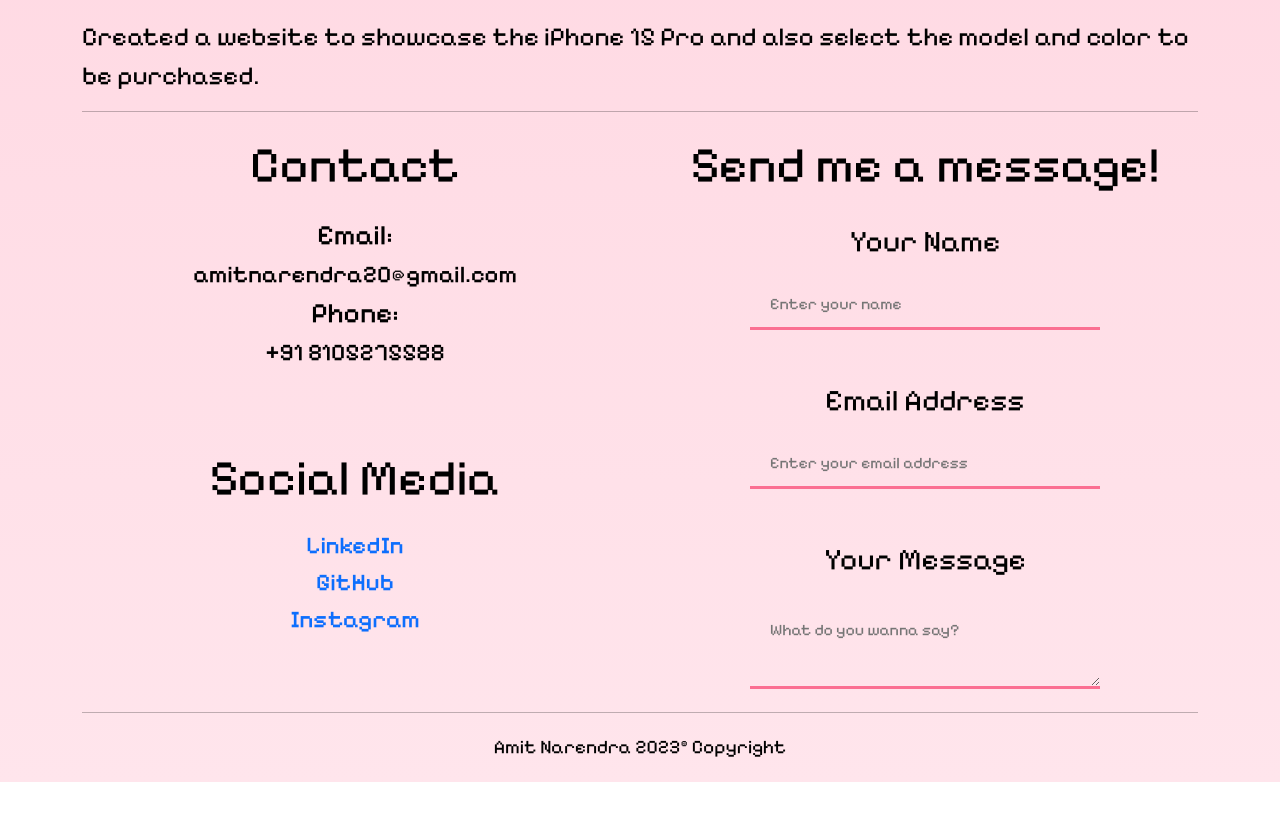
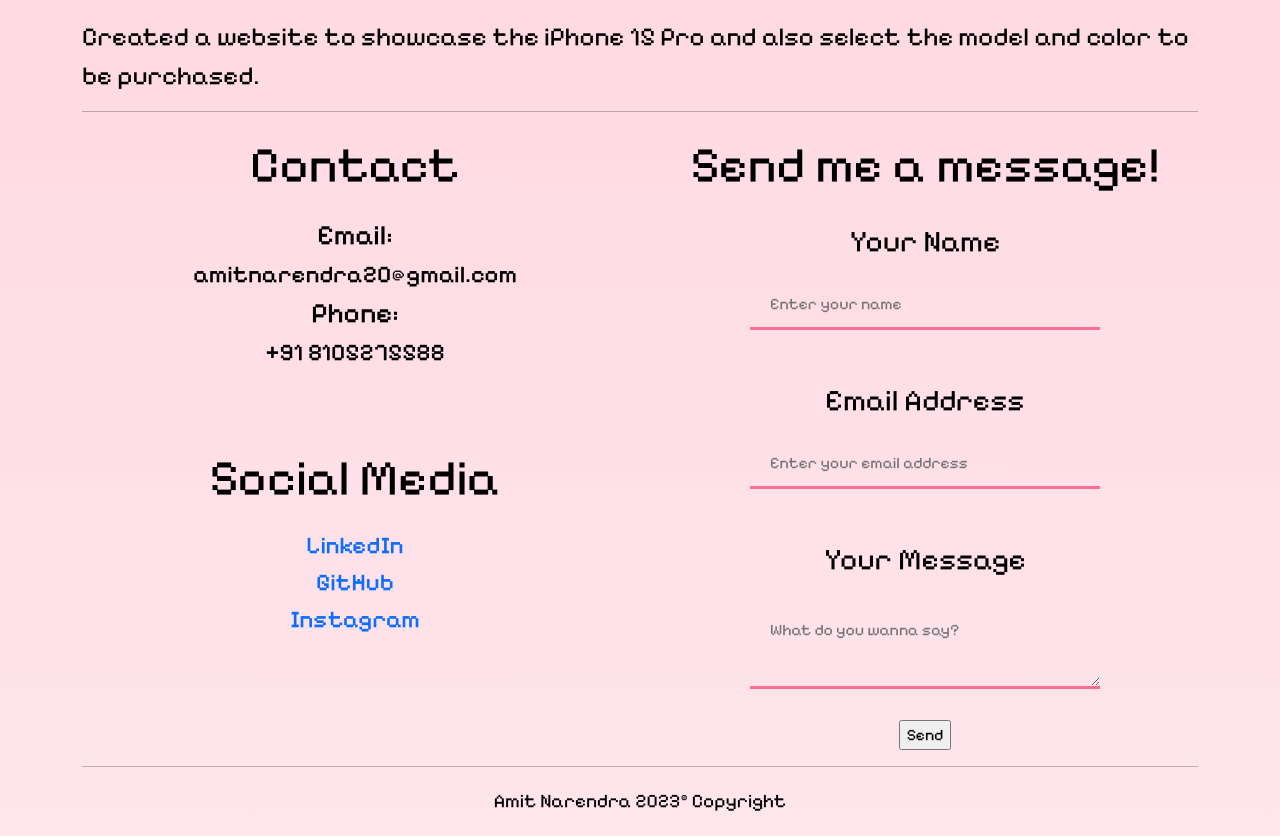
Before and after one commit to AmitN2020/IWD-Final, a plain HTML site: page index.html in a window 1280 px wide. Shown: the part 2960-3796 px from the top of the page. Before the commit the page ends 3742 px from the top, so only its background shows below. Drawn offline with nearby package versions, Linux system fonts and the light colour scheme.

Commit message:
Update index.html

```diff
--- a/index.html
+++ b/index.html
@@ -230,13 +230,16 @@
           </div>
         </div>
         <div class="col">
+          <form>
             <p class="contact">Send me a message!</p>
             <p class="detail">Your Name</p>
             <center><input class="detail-con name" type="text" placeholder="Enter your name"></center><br><br>
             <p class="detail">Email Address</p>
             <center><input class="detail-con" type="email" placeholder="Enter your email address"></center><br><br>
             <p class="detail">Your Message</p>
-          <center><textarea class="detail-con-txt" rows="2" placeholder="What do you wanna say?"></textarea></center>
+            <center><textarea class="detail-con-txt" rows="2" placeholder="What do you wanna say?"></textarea></center><br>
+            <center><input type="submit" value="Send" class="Send"></center>
+          </form>
         </div>
       </div>
     </section>
```
Lines whose indentation alone changed are shown as unchanged.
